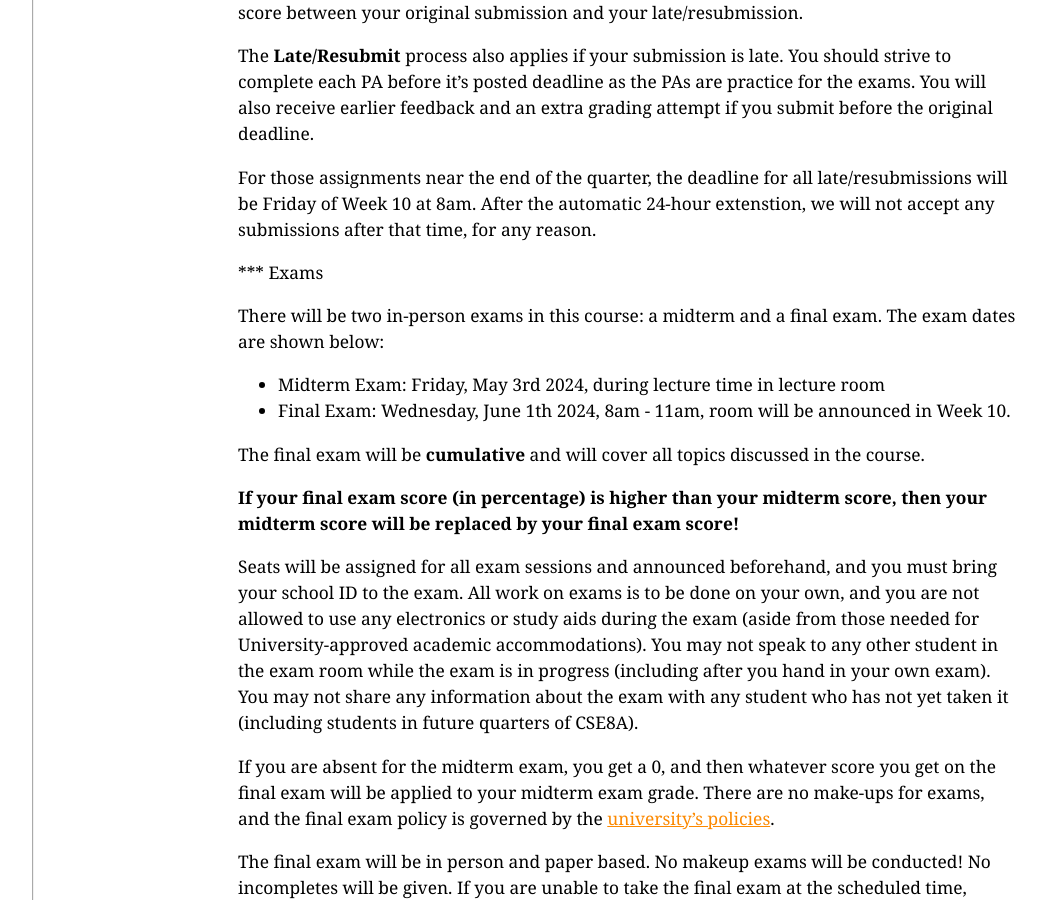
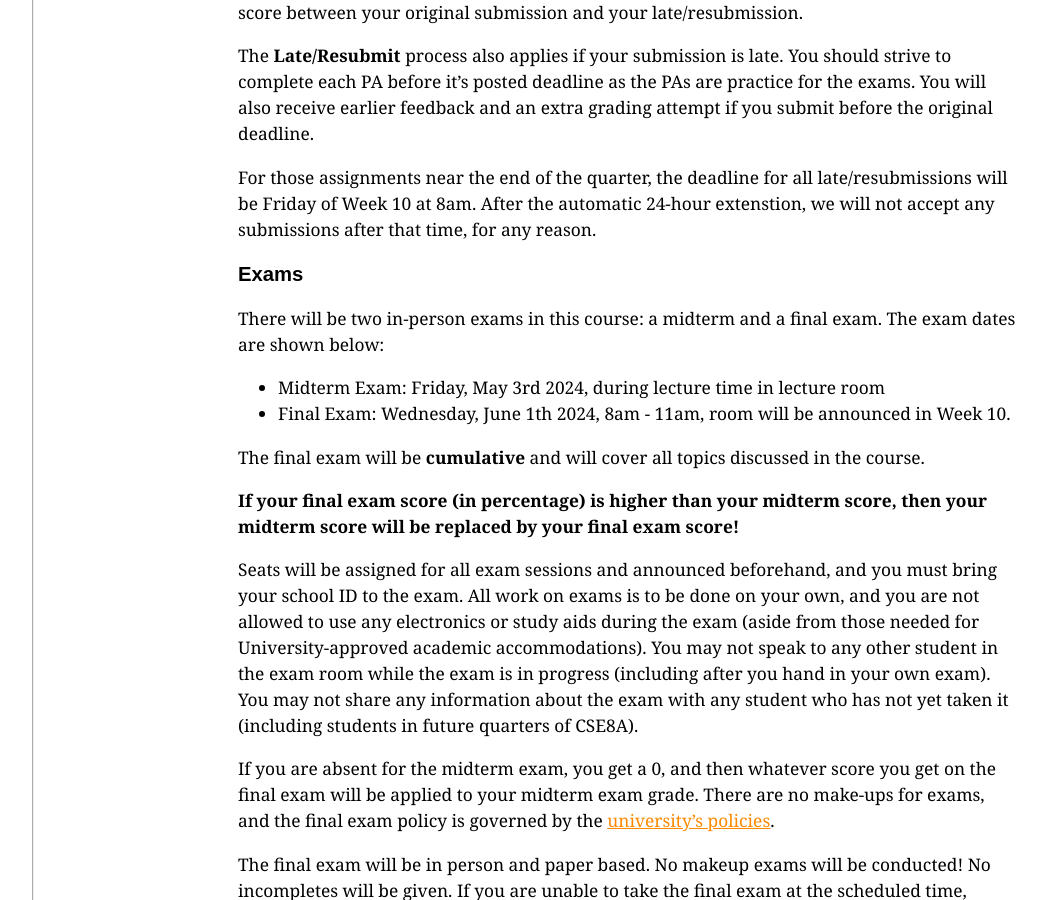
Before and after one commit to ucsd-cse8a-sp24/ucsd-cse8a-sp24.github.io, a Jekyll site: the page built from syllabus.md, in a window 1280 px wide and 900 px high, scrolled down 6390 px. Shown: the whole window, without its empty margins (56-1102 px from the left). Built offline with Jekyll 4.4.1, drawn with Linux system fonts in a browser that asks for light colours.

```diff
--- a/syllabus.md
+++ b/syllabus.md
@@ -219,7 +219,7 @@ For those assignments near the end of the quarter, the deadline for all late/res
 will be Friday of Week 10 at 8am. After the automatic 24-hour extenstion, we will not accept any submissions after that time, for any reason.
 
 <a id="g:exams"></a>
-*** Exams
+### Exams
 
 There will be two in-person exams in this course: a midterm and a final exam. The exam dates are shown below:
 
```
